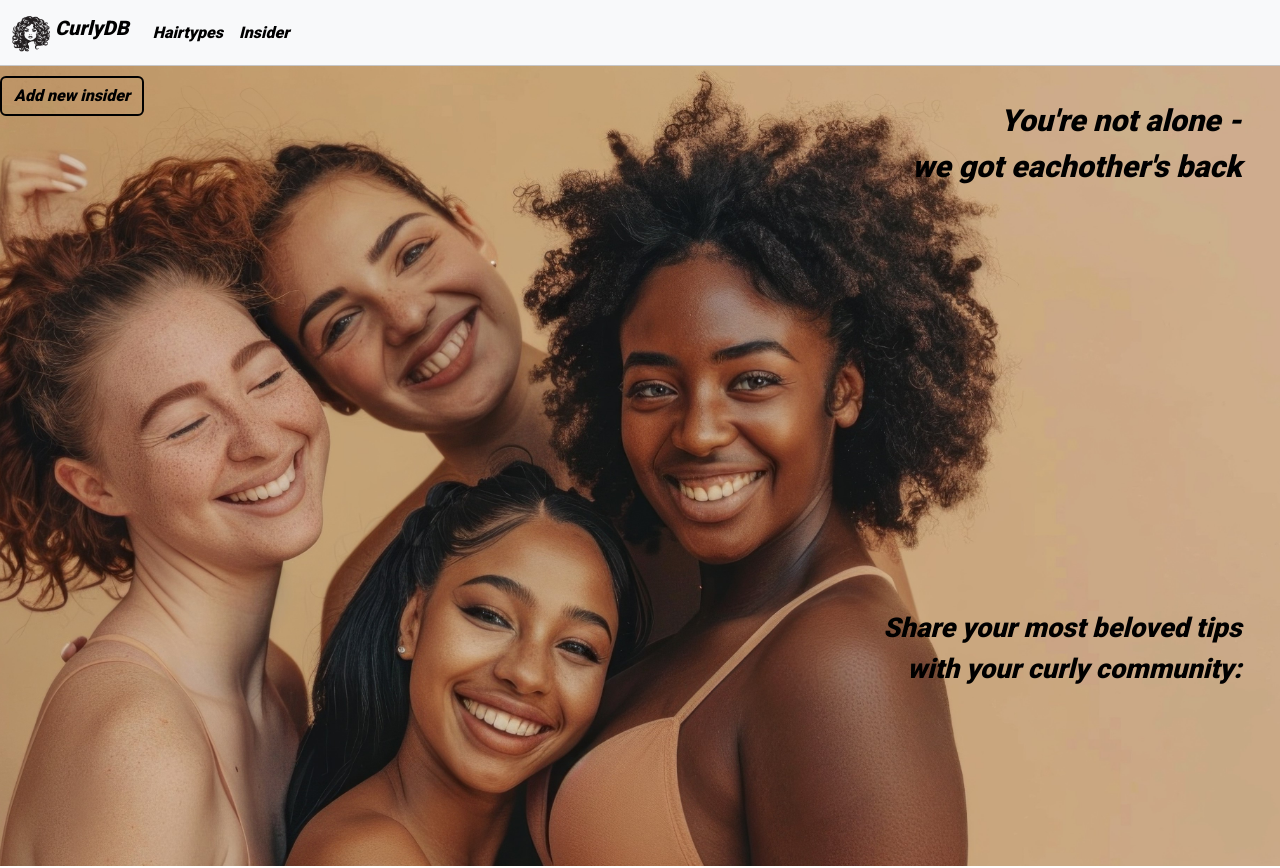
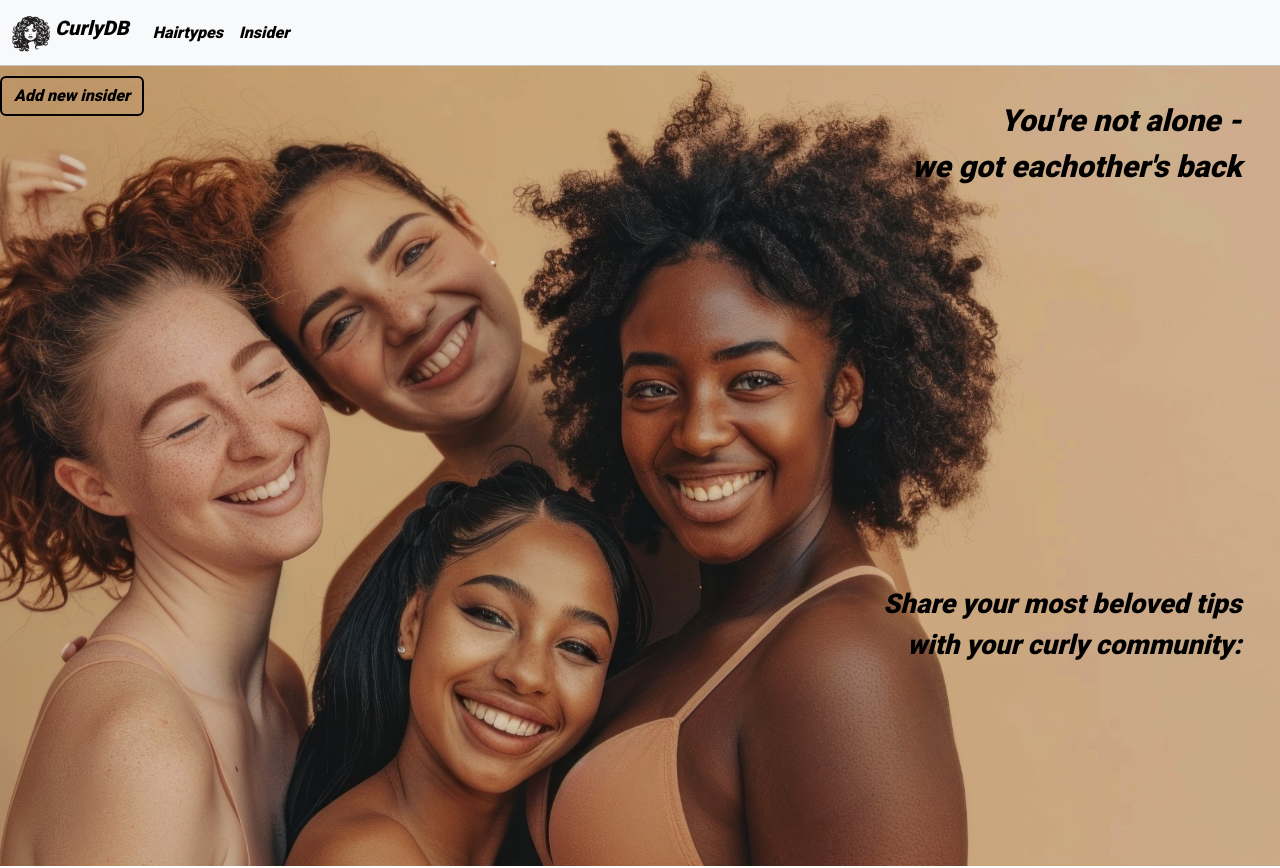
Before and after one commit to selintyrs/curlyDB, a SvelteKit app: page /insider in a window 1280 px wide. Shown: the top 868 px of the page. Built offline with nearby package versions, Linux system fonts and the light colour scheme; no server answers; the database is empty.

Commit message:
bottom 23

```diff
--- a/src/routes/insider/+page.svelte
+++ b/src/routes/insider/+page.svelte
@@ -90,7 +90,7 @@
 
     .section-1-content p {
       position: absolute;
-        bottom: 20%;
+        bottom: 23%;
         right: 3%;
         text-align: right;
         color: black;
```
